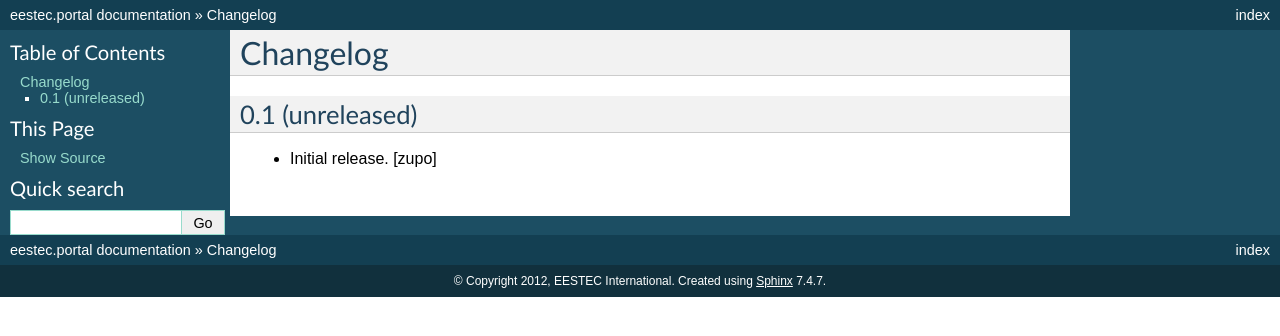
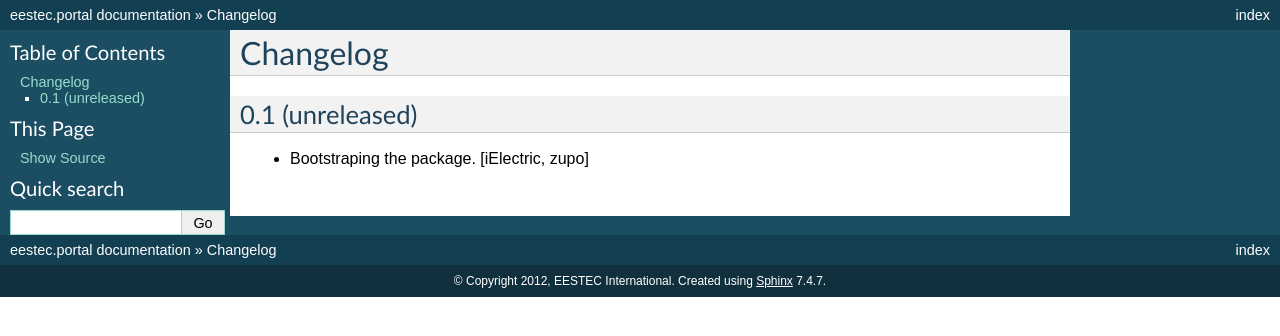
Before and after one commit to eestec/eestec.portal, a Sphinx documentation site: the page built from docs/HISTORY.rst, in a window 1280 px wide. Shown: the top 336 px of the page. Built offline with Sphinx 7.4.7, drawn with Linux system fonts in a browser that asks for light colours.

Commit message:
changelog entry

```diff
--- a/docs/HISTORY.rst
+++ b/docs/HISTORY.rst
@@ -5,5 +5,5 @@ Changelog
 0.1 (unreleased)
 ----------------
 
-- Initial release.
-  [zupo]
+- Bootstraping the package.
+  [iElectric, zupo]
```
